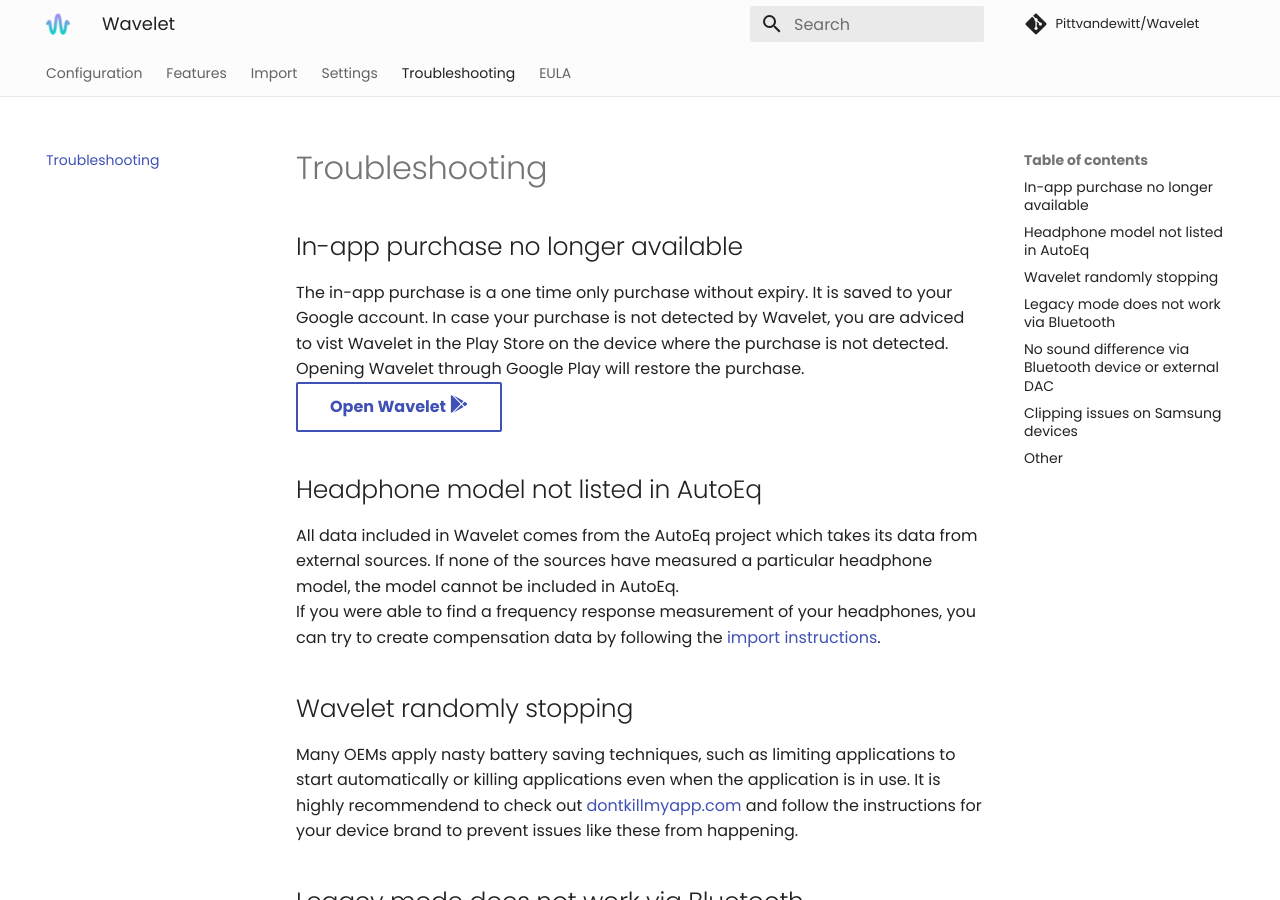
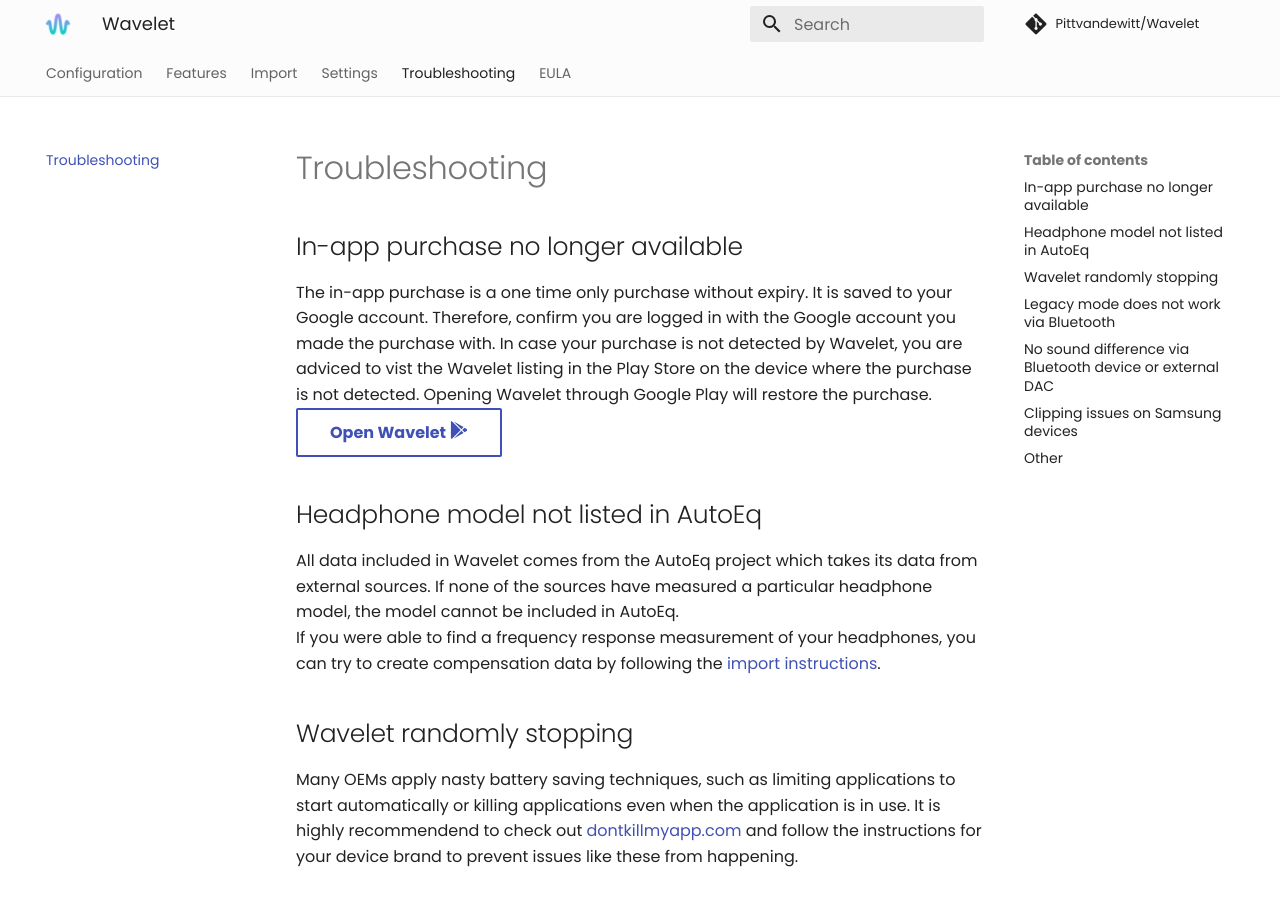
Before and after one commit to Pittvandewitt/Wavelet, an MkDocs documentation site: the page built from docs/Troubleshooting.md, in a window 1280 px wide and 900 px high. Built offline with MkDocs 1.6.1 and Material for MkDocs 9.7.7, drawn with Linux system fonts in a browser that asks for light colours; comment, search, counter and statistics services are not loaded.

Commit message:
Update troubleshooting

```diff
--- a/docs/Troubleshooting.md
+++ b/docs/Troubleshooting.md
@@ -1,7 +1,7 @@
 # Troubleshooting
 
 ## In-app purchase no longer available
-The in-app purchase is a one time only purchase without expiry. It is saved to your Google account. In case your purchase is not detected by Wavelet, you are adviced to vist Wavelet in the Play Store on the device where the purchase is not detected. Opening Wavelet through Google Play will restore the purchase.
+The in-app purchase is a one time only purchase without expiry. It is saved to your Google account. Therefore, confirm you are logged in with the Google account you made the purchase with. In case your purchase is not detected by Wavelet, you are adviced to vist the Wavelet listing in the Play Store on the device where the purchase is not detected. Opening Wavelet through Google Play will restore the purchase.
 [Open Wavelet :fontawesome-brands-google-play:](https://play.google.com/store/apps/details?id=com.pittvandewitt.wavelet){ .md-button }
 
 
```
